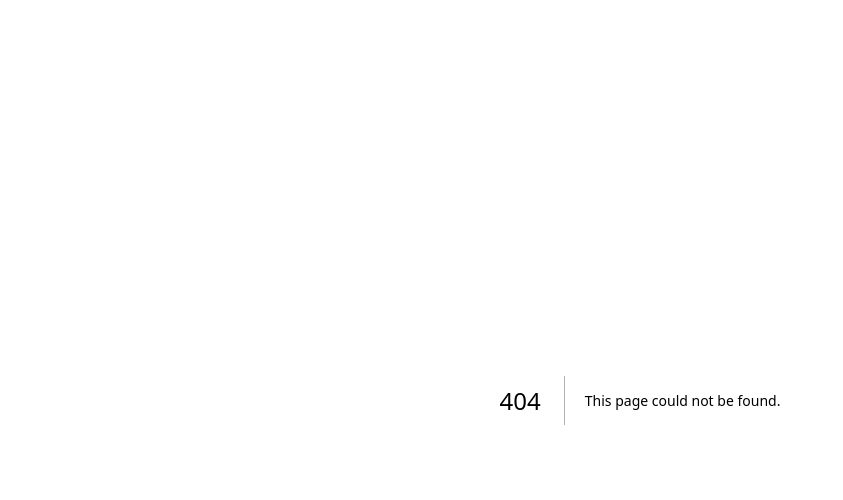
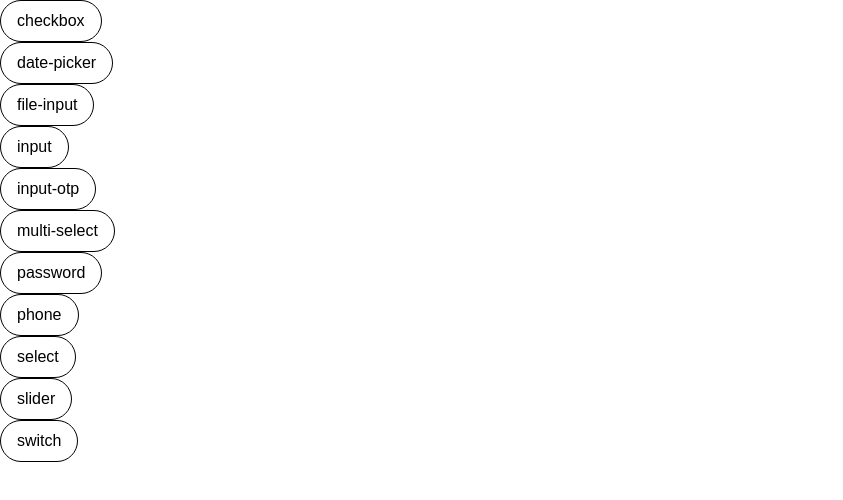
Before and after one commit to adarshkunwar/form-builder, a Next.js app: page /form in a window 1280 px wide. Before the commit this address had no page. Shown: the top 500 px of the page, without its empty margins (0-843 px from the left). Built offline with nearby package versions, Linux system fonts and the light colour scheme.

Commit message:
Feat: Multiple field option can now be clicked

```diff
--- /dev/null
+++ b/src/app/form/page.tsx
@@ -0,0 +1,11 @@
+import FieldOptionCollection from "@/components/HOC/fieldOptionCollection";
+
+const FormPage = () => {
+  return (
+    <div>
+      <FieldOptionCollection />
+    </div>
+  );
+};
+
+export default FormPage;
--- /dev/null
+++ b/src/components/HOC/fieldOptionCollection.tsx
@@ -0,0 +1,35 @@
+"use client";
+import FieldOption from "@/components/ui/fieldOption";
+
+const fields = [
+  "checkbox",
+  "date-picker",
+  "file-input",
+  "input",
+  "input-otp",
+  "multi-select",
+  "password",
+  "phone",
+  "select",
+  "slider",
+  "switch",
+];
+
+const FieldOptionCollection = () => {
+  return (
+    <div>
+      {fields.map((field, index) => {
+        return (
+          <div key={index}>
+            <FieldOption
+              name={field}
+              onclick={() => console.log("clicked")}
+              key={index}
+            />
+          </div>
+        );
+      })}
+    </div>
+  );
+};
+export default FieldOptionCollection;
```
